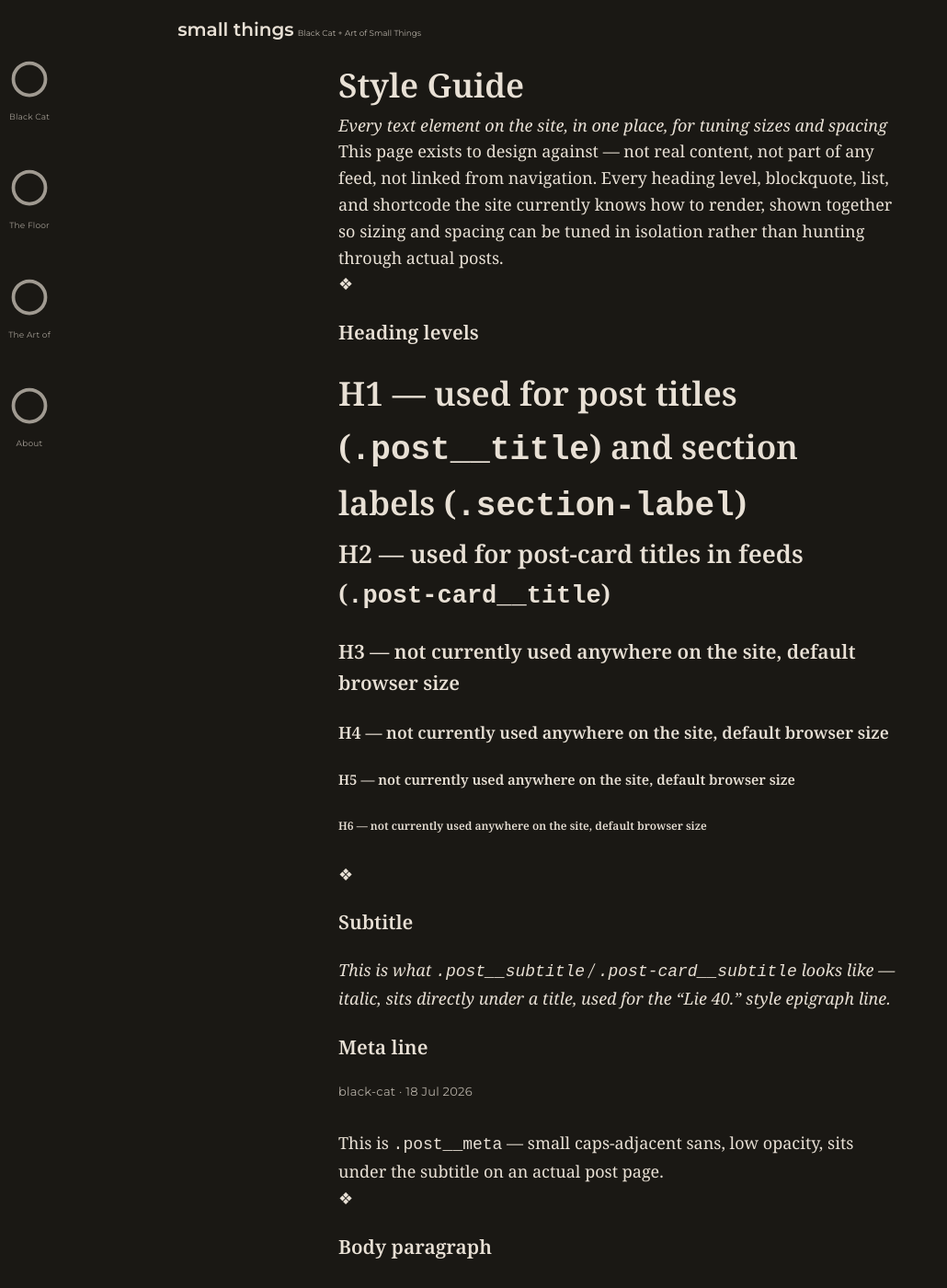
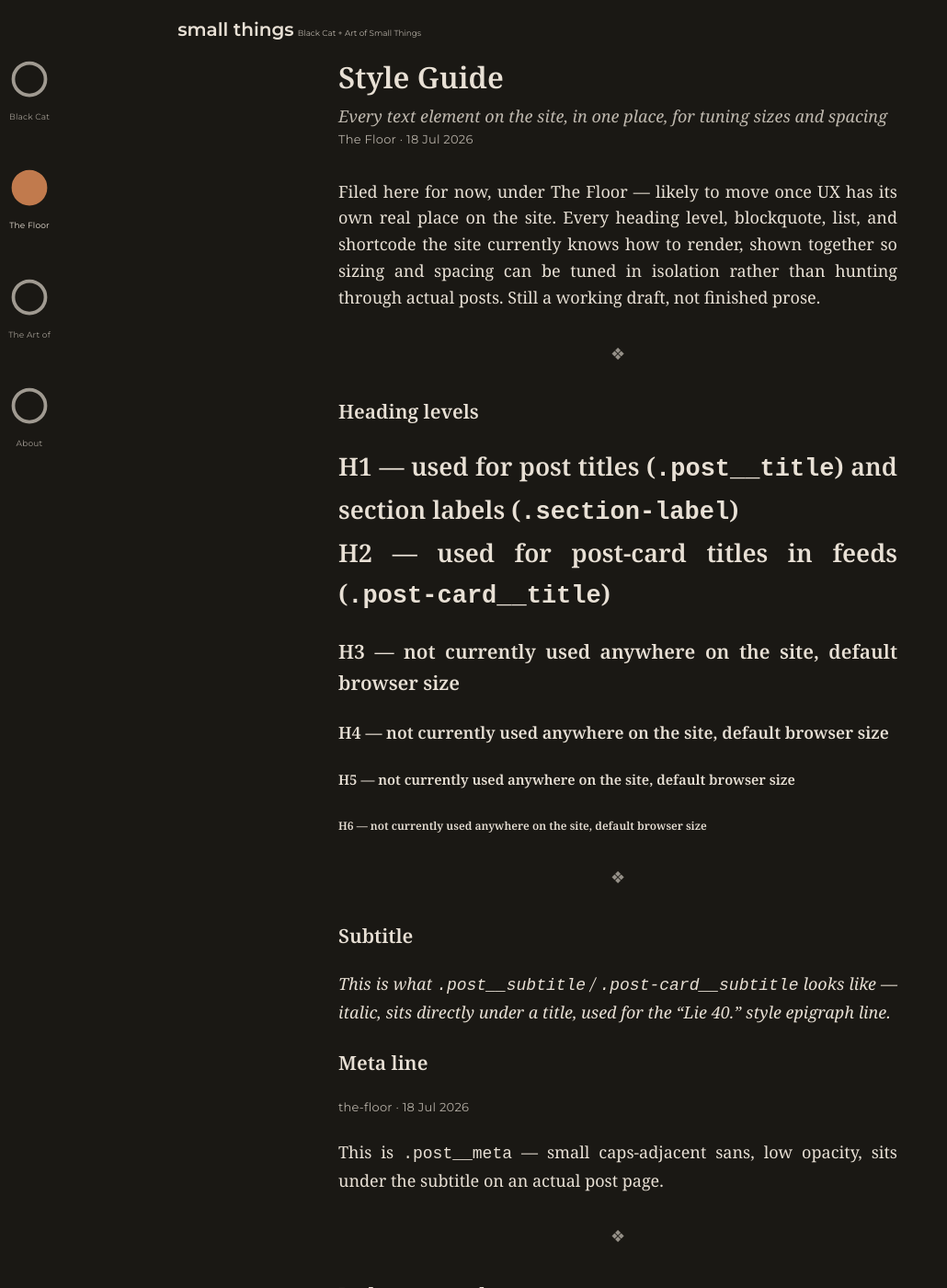
Before and after one commit to 2pix/small-things, a Jekyll site: the page built from _posts/2026-07-18-style-guide.md, in a window 1280 px wide and 1400 px high. Shown: the whole window at 92% size, without its empty margins (0-1030 px from the left). Built offline with Jekyll 4.4.1, drawn with Linux system fonts in a browser that asks for light colours; some of the changed text lies outside the part shown.

Commit message:
File the style guide as a real post under The Floor
Moved from a standalone page to _posts/, category: the-floor, kept
the clean /style-guide/ permalink via front-matter override. Now
appears as a real feed card on The Floor with title/subtitle/excerpt,
gets proper prev/next pagination within that section. Updated the
opening framing and the "flagged not part of any feed" language,
which was true before this change and isn't anymore. Claire noted
this will likely move to a UX section later, once one exists.

```diff
--- a/style-guide/index.md
+++ b/_posts/2026-07-18-style-guide.md
@@ -1,14 +1,12 @@
 ---
-layout: default
+layout: post
 title: "Style Guide"
+subtitle: "Every text element on the site, in one place, for tuning sizes and spacing"
+category: the-floor
 permalink: /style-guide/
+date: 2026-07-18
 ---
-
-# Style Guide
-
-*Every text element on the site, in one place, for tuning sizes and spacing*
-
-This page exists to design against — not real content, not part of any feed, not linked from navigation. Every heading level, blockquote, list, and shortcode the site currently knows how to render, shown together so sizing and spacing can be tuned in isolation rather than hunting through actual posts.
+Filed here for now, under The Floor — likely to move once UX has its own real place on the site. Every heading level, blockquote, list, and shortcode the site currently knows how to render, shown together so sizing and spacing can be tuned in isolation rather than hunting through actual posts. Still a working draft, not finished prose.
 
 {% include divider.html %}
 
@@ -34,7 +32,7 @@ This page exists to design against — not real content, not part of any feed, n
 
 ### Meta line
 
-<p class="post__meta">black-cat · 18 Jul 2026</p>
+<p class="post__meta">the-floor · 18 Jul 2026</p>
 
 This is `.post__meta` — small caps-adjacent sans, low opacity, sits under the subtitle on an actual post page.
 
@@ -92,6 +90,6 @@ A [link inside a sentence](/) uses the accent colour, same as everywhere else on
 
 {% include divider.html %}
 
-### Feed card (as it renders in a section page, not the homepage)
+### This card, in the feed
 
-This page isn't a real post, so it won't show up in a feed itself — for the actual card style (title, subtitle, meta, 3-line fading excerpt), see the `[TEST]` posts already sitting in [The Floor](/the-floor/) and [Art of Small Things](/small-things/), or any real Black Cat piece in [Black Cat](/black-cat/).
+This post is now filed under The Floor — see it render as an actual feed card, title/subtitle/meta/excerpt and all, on [The Floor](/the-floor/) itself, alongside whatever else lives there.
```
